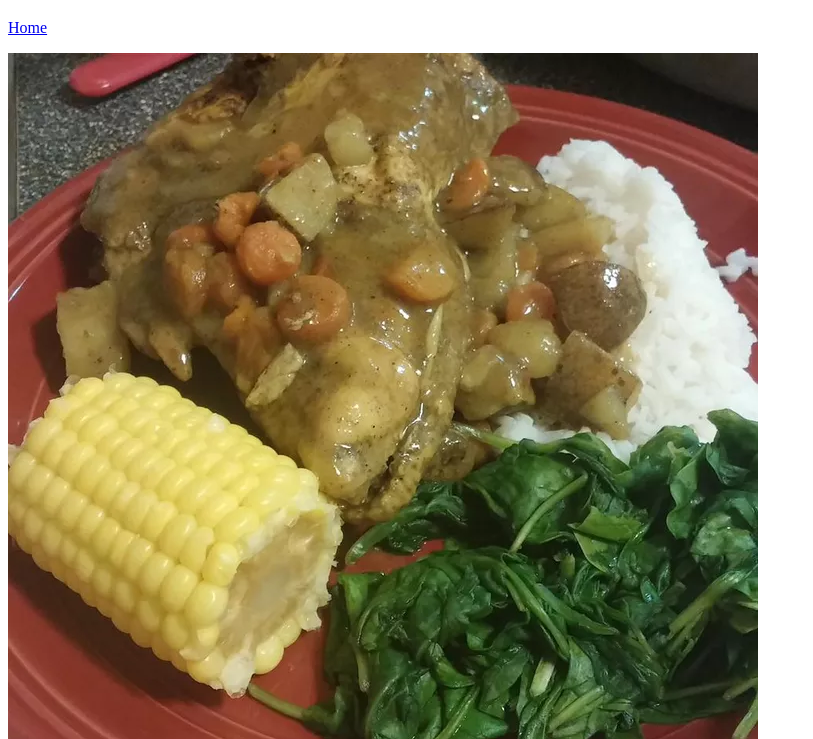
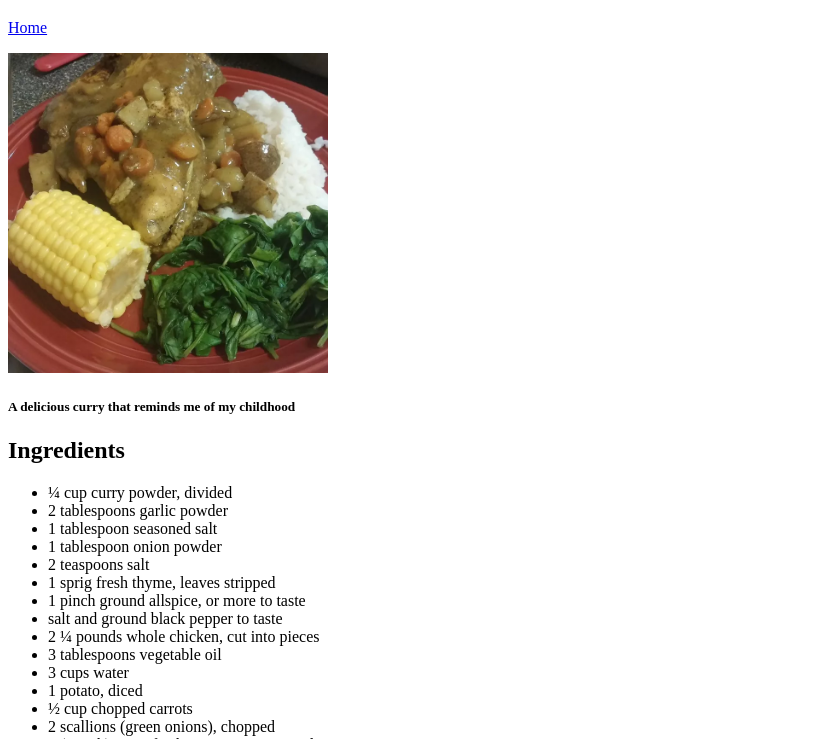
Before and after one commit to OverdueYeti/odin-recipes, a plain HTML site: page recipes/jamaican-curry-chicken.html in a window 1280 px wide. Shown: the part 61-800 px from the top of the page, without its empty margins (0-813 px from the left). Drawn offline with Linux system fonts and the light colour scheme.

```diff
--- a/recipes/jamaican-curry-chicken.html
+++ b/recipes/jamaican-curry-chicken.html
@@ -8,7 +8,7 @@
     <body>
         <h1>Jamaican Curry Chicken</h1>
         <p><a href="../index.html">Home</a></p>
-        <img src="currychicken.webp" alt="Delicious Curry Chicken">
+        <img src="currychicken.webp" alt="Delicious Curry Chicken" width="320">
         <h5>A delicious curry that reminds me of my childhood</h5>
         <h2>Ingredients</h2>
         <UL>
```
